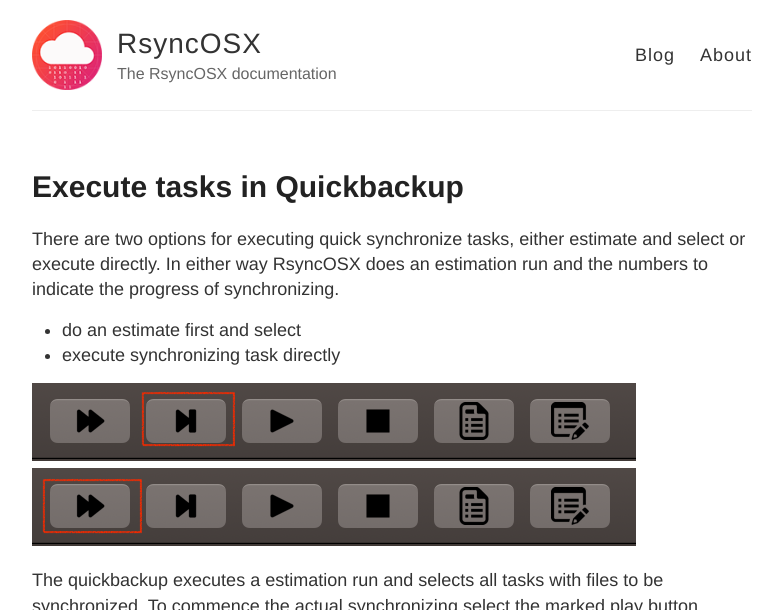
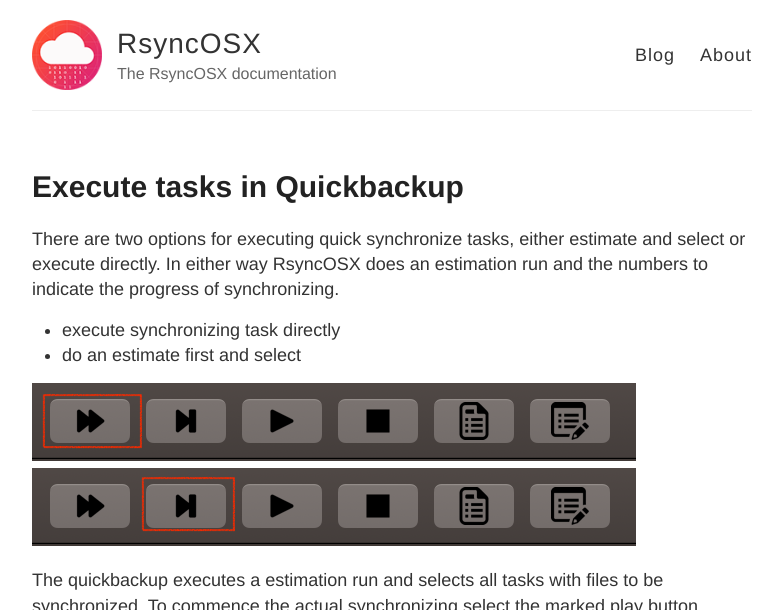
Before and after one commit to d2s/Documentation, a Jekyll site: the page built from _posts/2018-04-10-Quickbackup.md, in a window 1280 px wide and 900 px high, cut to the strip 0-610 px from the top of the window. Shown: the whole strip, without its empty margins (248-1030 px from the left). Built offline with Jekyll 4.4.1, drawn with Linux system fonts in a browser that asks for light colours.

Commit message:
Update 2018-04-10-Quickbackup.md

```diff
--- a/_posts/2018-04-10-Quickbackup.md
+++ b/_posts/2018-04-10-Quickbackup.md
@@ -5,11 +5,11 @@ permalink: Quickbackup
 ---
 There are two options for executing quick synchronize tasks, either estimate and select or execute directly. In either way RsyncOSX does an estimation run and the numbers to indicate the progress of synchronizing.
 
+- execute synchronizing task directly
 - do an estimate first and select
-- execute synchronizing task directly
 
+![](/images/RsyncOSX/master/quickbackup/menu4.png)
 ![](/images/RsyncOSX/master/quickbackup/menu2.png)
-![](/images/RsyncOSX/master/quickbackup/menu4.png)
 
 The quickbackup executes a estimation run and selects all tasks with files to be synchronized. To commence the actual synchronizing select the marked play button.
 
```
